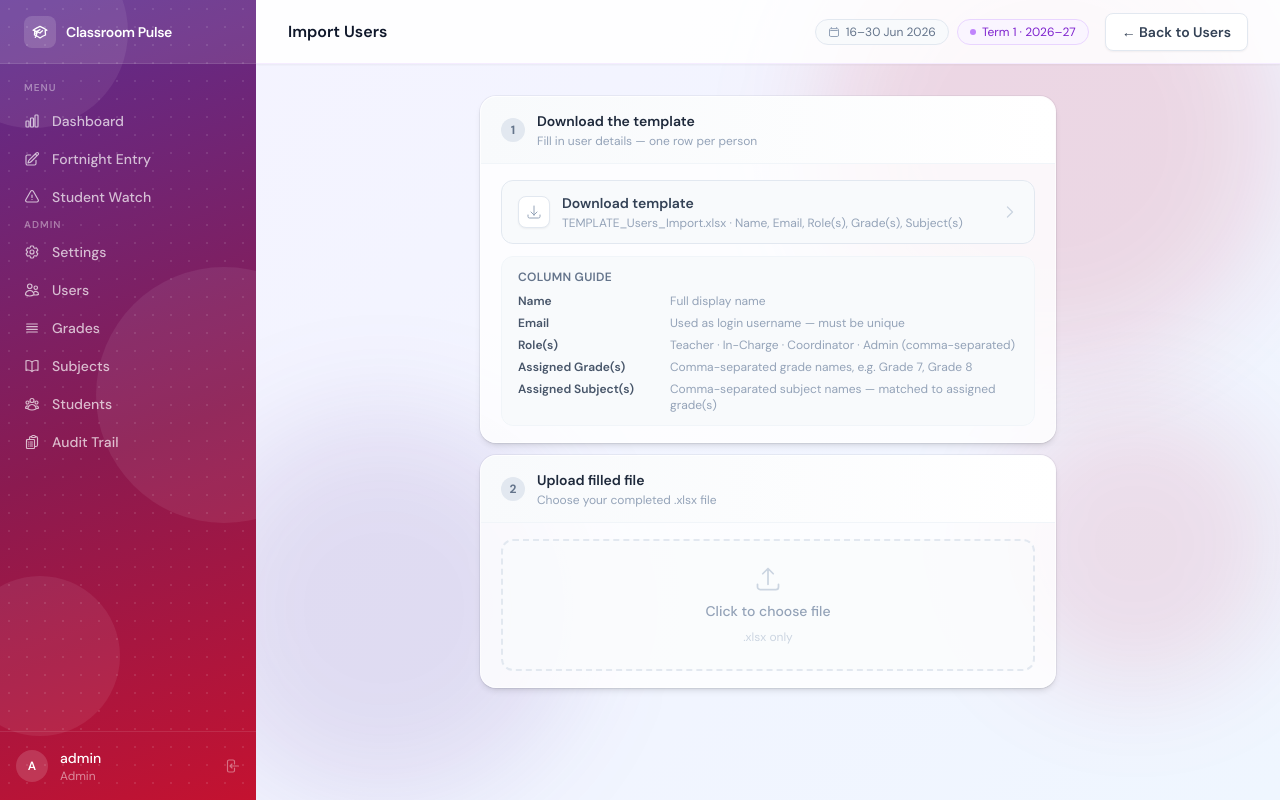
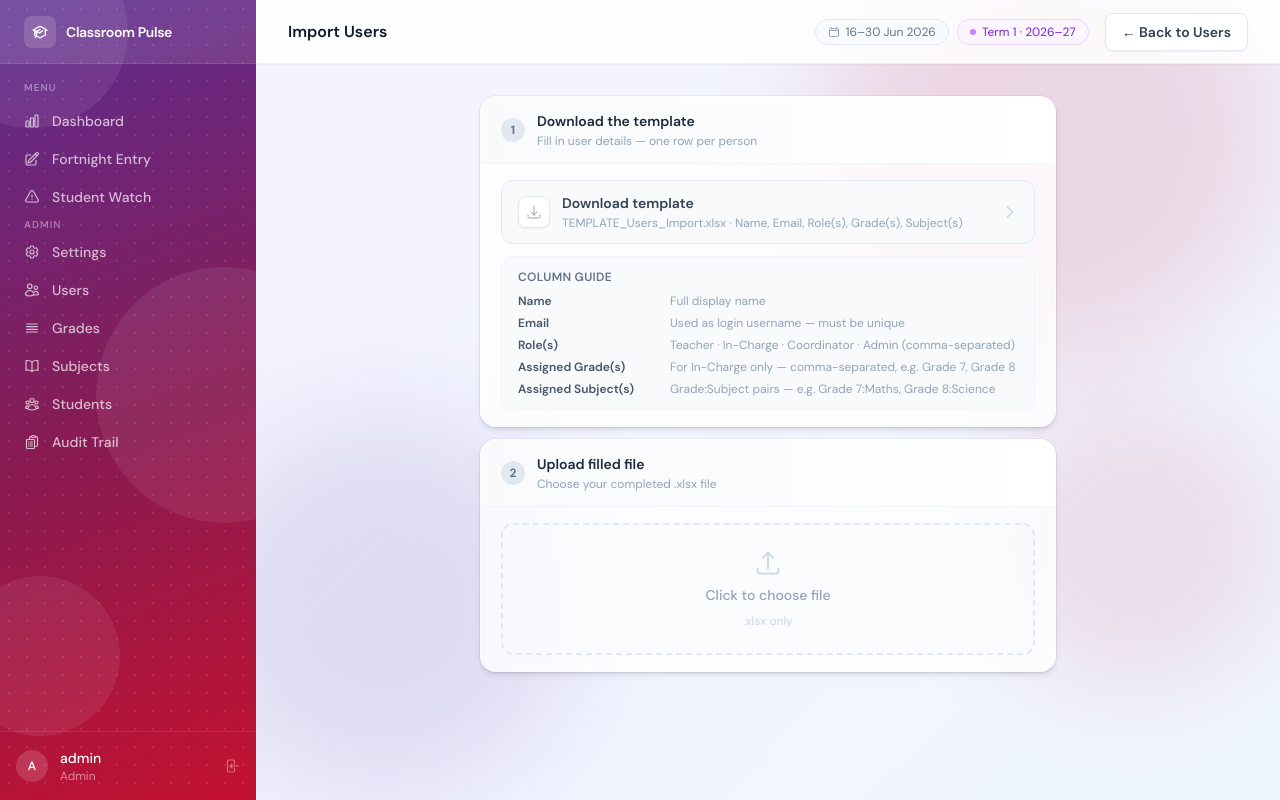
Before and after one commit to sgchandy404/tsja_classroom_pulse, a Flask app: page /admin/users/import in a window 1280 px wide. Run offline with Flask 3, Linux system fonts and the light colour scheme; a user stored in the database is signed in; some libraries are stand-ins or nearby versions.

Commit message:
fix: use Grade:Subject pairs in user import for unambiguous teacher assignments
Subjects column now requires 'Grade:Subject' format (e.g. 'Grade 7:Maths,
Grade 8:Science') so a teacher with different subjects across grades is
unambiguous. Assigned Grade(s) column is now only needed for In-Charge.
Template hint row and column guide updated to match.

Co-Authored-By: Claude Sonnet 4.6 <noreply@anthropic.com>

```diff
--- a/src/routes/admin.py
+++ b/src/routes/admin.py
@@ -178,7 +178,7 @@ def import_users():
             else:
                 row_errors.append(f"Unknown role '{r}' (valid: Teacher, In-Charge, Coordinator, Admin)")
 
-        # Validate grades
+        # Validate grades (used for In-Charge assignments)
         bad_grades = [g for g in grades_raw if g not in valid_grades]
         if bad_grades:
             row_errors.append(f"Grade(s) not found: {', '.join(bad_grades)}")
@@ -186,6 +186,8 @@ def import_users():
 
         # In-Charge conflict check
         if "incharge" in parsed_roles:
+            if not valid_assigned_grades:
+                row_errors.append("In-Charge role requires at least one Assigned Grade")
             for g in valid_assigned_grades:
                 existing = existing_incharge.get(g, [])
                 if existing:
@@ -193,21 +195,28 @@ def import_users():
                         f"Grade '{g}' already has an In-Charge ({', '.join(existing)}) — resolve conflict first"
                     )
 
-        # Validate subjects against assigned grades
+        # Validate subjects — each entry must be "Grade:Subject" pair
+        # e.g. "Grade 7:Maths, Grade 8:Science"
         teacher_assignments = []  # list of (grade, subject_id)
         if "teacher" in parsed_roles or "incharge" in parsed_roles:
-            for sname in subjs_raw:
-                matches = [
-                    (g, subject_map[(g, sname.lower())])
-                    for g in valid_assigned_grades
-                    if (g, sname.lower()) in subject_map
-                ]
-                if not matches:
+            for entry in subjs_raw:
+                if ":" not in entry:
                     row_errors.append(
-                        f"Subject '{sname}' not found in assigned grade(s)"
+                        f"Subject entry '{entry}' must use Grade:Subject format "
+                        f"(e.g. 'Grade 7:Maths')"
+                    )
+                    continue
+                grade_part, subj_part = [p.strip() for p in entry.split(":", 1)]
+                if grade_part not in valid_grades:
+                    row_errors.append(f"Grade '{grade_part}' in subject entry not found")
+                    continue
+                key = (grade_part, subj_part.lower())
+                if key not in subject_map:
+                    row_errors.append(
+                        f"Subject '{subj_part}' not found in {grade_part}"
                     )
                 else:
-                    teacher_assignments.extend(matches)
+                    teacher_assignments.append((grade_part, subject_map[key]))
 
         if row_errors:
             failed.append({
@@ -346,7 +355,7 @@ def users_import_template():
     ws.cell(row=2, column=2, value="priya@school.edu")
     ws.cell(row=2, column=3, value="Teacher, In-Charge")
     ws.cell(row=2, column=4, value="Grade 7, Grade 8")
-    ws.cell(row=2, column=5, value="Maths, Science")
+    ws.cell(row=2, column=5, value="Grade 7:Maths, Grade 8:Science")
 
     hint_font = openpyxl.styles.Font(italic=True, color="999999")
     for col in range(1, 6):
--- a/src/templates/admin/import_users.html
+++ b/src/templates/admin/import_users.html
@@ -147,8 +147,8 @@ function importUsersWizard() {
             ("Name",              "Full display name"),
             ("Email",             "Used as login username — must be unique"),
             ("Role(s)",           "Teacher · In-Charge · Coordinator · Admin (comma-separated)"),
-            ("Assigned Grade(s)", "Comma-separated grade names, e.g. Grade 7, Grade 8"),
-            ("Assigned Subject(s)", "Comma-separated subject names — matched to assigned grade(s)"),
+            ("Assigned Grade(s)", "For In-Charge only — comma-separated, e.g. Grade 7, Grade 8"),
+            ("Assigned Subject(s)", "Grade:Subject pairs — e.g. Grade 7:Maths, Grade 8:Science"),
           ] %}
           <div class="flex gap-2 text-xs">
             <span class="font-semibold text-slate-600 w-36 shrink-0">{{ col }}</span>
```
